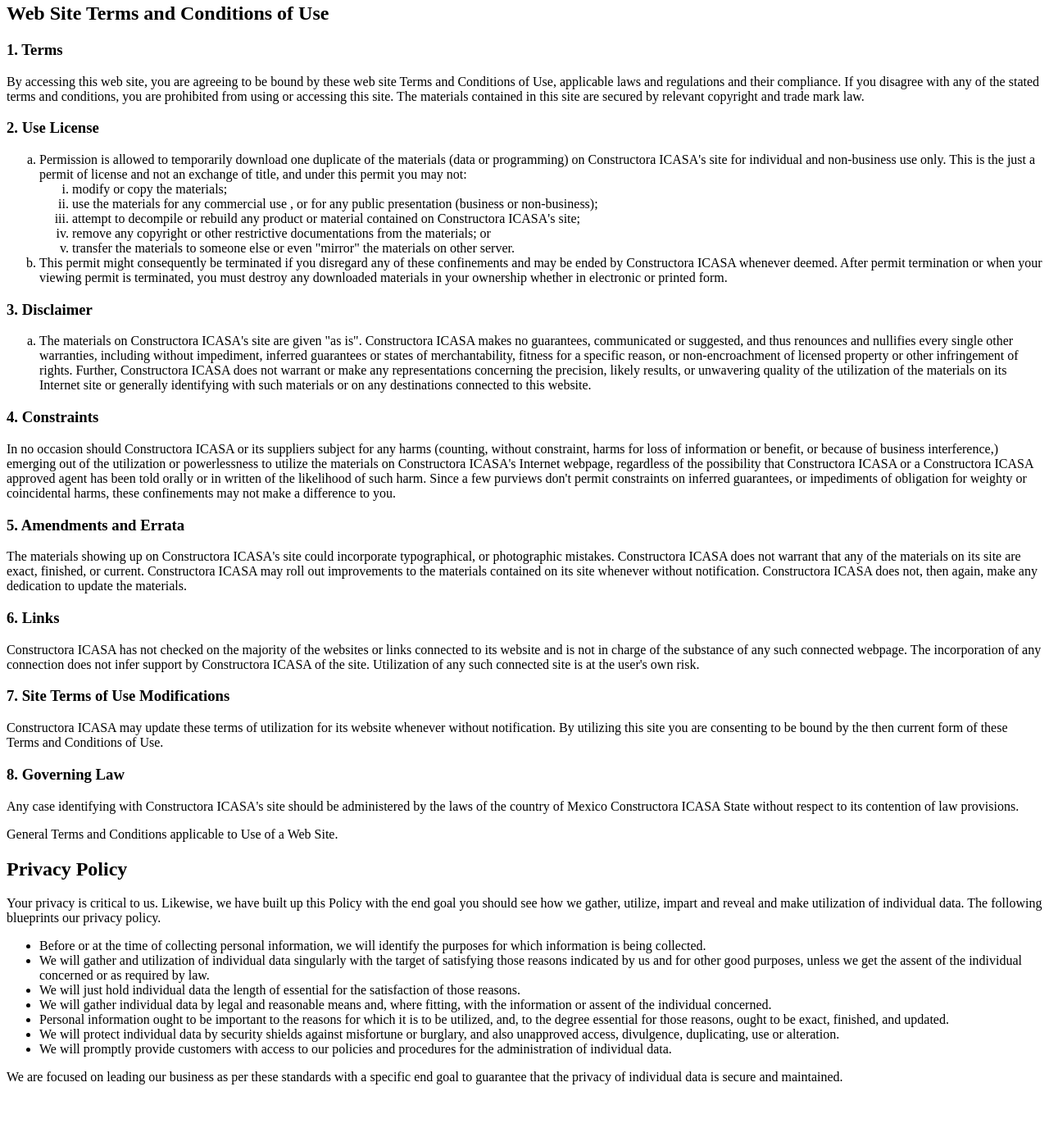
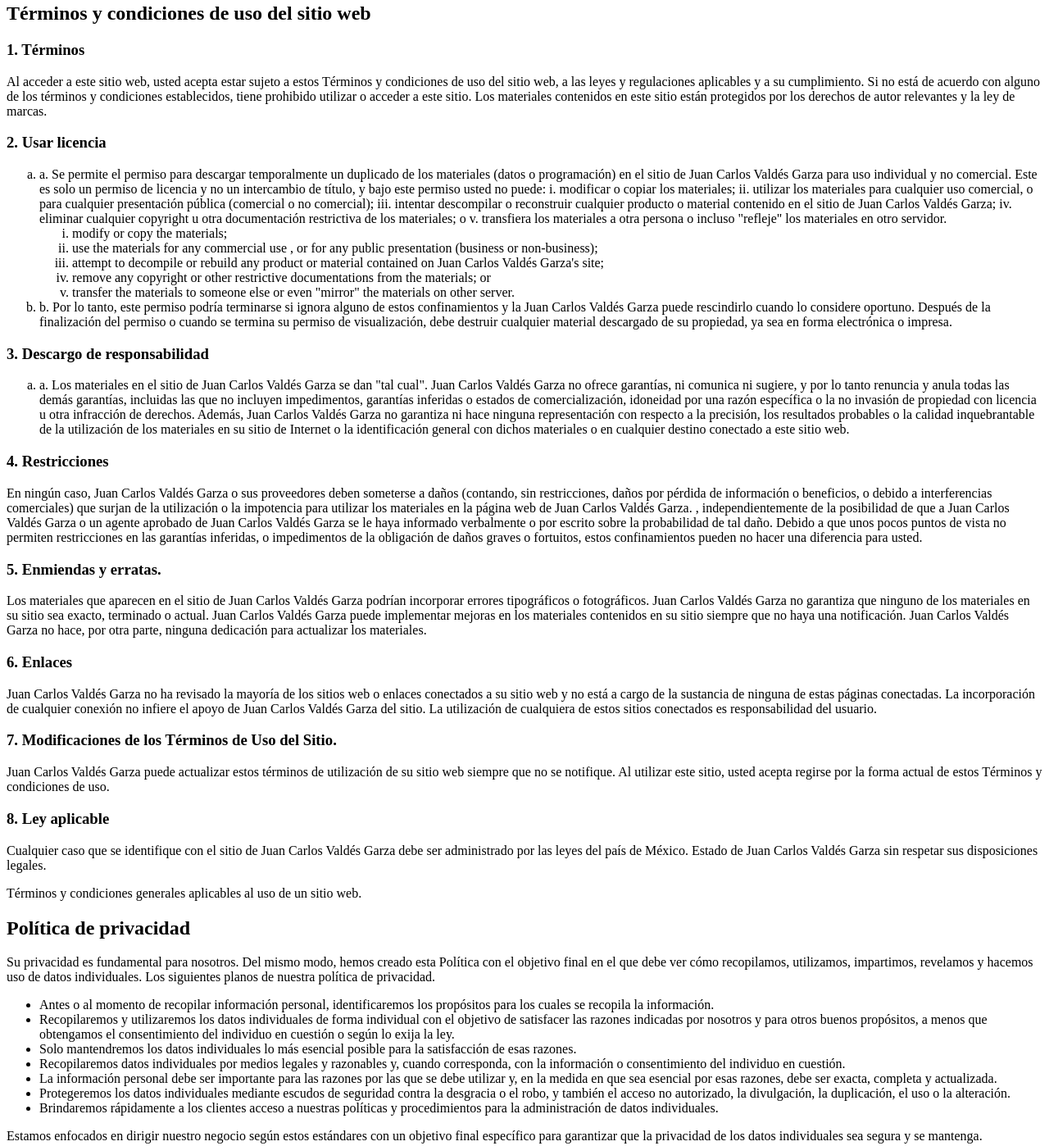
Before and after one commit to jcvg64/jcvg64.github.io, a plain HTML site: page index.html in a window 1280 px wide. Shown: the part 17-1415 px from the top of the page at 82% size. Before the commit the page ends 1356 px from the top, so only its background shows below. Drawn offline with Linux system fonts and the light colour scheme.

Commit message:
Update index.html

```diff
--- a/index.html
+++ b/index.html
@@ -2,126 +2,129 @@
 <html>
 <body>
 <h2>
-	Web Site Terms and Conditions of Use
+    Términos y condiciones de uso del sitio web
 </h2>
 
 <h3>
-	1. Terms
+    1. Términos
 </h3>
 
 <p>
-	By accessing this web site, you are agreeing to be bound by these web site Terms and Conditions of Use, applicable laws and regulations and their compliance. If you disagree with any of the stated terms and conditions, you are prohibited from using or accessing this site. The materials contained in this site are secured by relevant copyright and trade mark law.
+    Al acceder a este sitio web, usted acepta estar sujeto a estos Términos y condiciones de uso del sitio web, a las leyes y regulaciones aplicables y a su cumplimiento. Si no está de acuerdo con alguno de los términos y condiciones establecidos, tiene prohibido utilizar o acceder a este sitio. Los materiales contenidos en este sitio están protegidos por los derechos de autor relevantes y la ley de marcas.
 </p>
 
 <h3>
-	2. Use License
+    2. Usar licencia
 </h3>
 
 <ol type="a">
 	<li>
-		Permission is allowed to temporarily download one duplicate of the materials (data or programming) on Constructora ICASA's site for individual and non-business use only. This is the just a permit of license and not an exchange of title, and under this permit you may not:
+		a. Se permite el permiso para descargar temporalmente un duplicado de los materiales (datos o programación) en el sitio de Juan Carlos Valdés Garza para uso individual y no comercial. Este es solo un permiso de licencia y no un intercambio de título, y bajo este permiso usted no puede:
 
+            i. modificar o copiar los materiales;
+
+           ii. utilizar los materiales para cualquier uso comercial, o para cualquier presentación pública (comercial o no comercial);
+
+         iii. intentar descompilar o reconstruir cualquier producto o material contenido en el sitio de Juan Carlos Valdés Garza;
+
+         iv. eliminar cualquier copyright u otra documentación restrictiva de los materiales; o
+
+          v. transfiera los materiales a otra persona o incluso "refleje" los materiales en otro servidor.
 		<ol type="i">
 			<li>modify or copy the materials;</li>
 			<li>use the materials for any commercial use , or for any public presentation (business or non-business); </li>
-			<li>attempt to decompile or rebuild any product or material contained on Constructora ICASA's site;</li>
+			<li>attempt to decompile or rebuild any product or material contained on Juan Carlos Valdés Garza's site;</li>
 			<li>remove any copyright or other restrictive documentations from the materials; or</li>
 			<li>transfer the materials to someone else or even "mirror" the materials on other server.</li>
 		</ol>
 	</li>
 	<li>
-		This permit might consequently be terminated if you disregard any of these confinements and may be ended by Constructora ICASA whenever deemed. After permit termination or when your viewing permit is terminated, you must destroy any downloaded materials in your ownership whether in electronic or printed form.
+        b. Por lo tanto, este permiso podría terminarse si ignora alguno de estos confinamientos y la Juan Carlos Valdés Garza puede rescindirlo cuando lo considere oportuno. Después de la finalización del permiso o cuando se termina su permiso de visualización, debe destruir cualquier material descargado de su propiedad, ya sea en forma electrónica o impresa.
 	</li>
 </ol>
 
 <h3>
-	3. Disclaimer
+3. Descargo de responsabilidad
 </h3>
 
 <ol type="a">
 	<li>
-		The materials on Constructora ICASA's site are given "as is". Constructora ICASA makes no guarantees, communicated or suggested, and thus renounces and nullifies every single other warranties, including without impediment, inferred guarantees or states of merchantability, fitness for a specific reason, or non-encroachment of licensed property or other infringement of rights. Further, Constructora ICASA does not warrant or make any representations concerning the precision, likely results, or unwavering quality of the utilization of the materials on its Internet site or generally identifying with such materials or on any destinations connected to this website.
-	</li>
+        a. Los materiales en el sitio de Juan Carlos Valdés Garza se dan "tal cual". Juan Carlos Valdés Garza no ofrece garantías, ni comunica ni sugiere, y por lo tanto renuncia y anula todas las demás garantías, incluidas las que no incluyen impedimentos, garantías inferidas o estados de comercialización, idoneidad por una razón específica o la no invasión de propiedad con licencia u otra infracción de derechos. Además, Juan Carlos Valdés Garza no garantiza ni hace ninguna representación con respecto a la precisión, los resultados probables o la calidad inquebrantable de la utilización de los materiales en su sitio de Internet o la identificación general con dichos materiales o en cualquier destino conectado a este sitio web.	</li>
 </ol>
 
 <h3>
-	4. Constraints
+4. Restricciones
 </h3>
 
 <p>
-	In no occasion should Constructora ICASA or its suppliers subject for any harms (counting, without constraint, harms for loss of information or benefit, or because of business interference,) emerging out of the utilization or powerlessness to utilize the materials on Constructora ICASA's Internet webpage, regardless of the possibility that Constructora ICASA or a Constructora ICASA approved agent has been told orally or in written of the likelihood of such harm. Since a few purviews don't permit constraints on inferred guarantees, or impediments of obligation for weighty or coincidental harms, these confinements may not make a difference to you.
-</p>
+    En ningún caso, Juan Carlos Valdés Garza o sus proveedores deben someterse a daños (contando, sin restricciones, daños por pérdida de información o beneficios, o debido a interferencias comerciales) que surjan de la utilización o la impotencia para utilizar los materiales en la página web de Juan Carlos Valdés Garza. , independientemente de la posibilidad de que a Juan Carlos Valdés Garza o un agente aprobado de Juan Carlos Valdés Garza se le haya informado verbalmente o por escrito sobre la probabilidad de tal daño. Debido a que unos pocos puntos de vista no permiten restricciones en las garantías inferidas, o impedimentos de la obligación de daños graves o fortuitos, estos confinamientos pueden no hacer una diferencia para usted.</p>
 
 <h3>
-	5. Amendments and Errata
+5. Enmiendas y erratas.
 </h3>
 
 <p>
-	The materials showing up on Constructora ICASA's site could incorporate typographical, or photographic mistakes. Constructora ICASA does not warrant that any of the materials on its site are exact, finished, or current. Constructora ICASA may roll out improvements to the materials contained on its site whenever without notification. Constructora ICASA does not, then again, make any dedication to update the materials.
-</p>
+    Los materiales que aparecen en el sitio de Juan Carlos Valdés Garza podrían incorporar errores tipográficos o fotográficos. Juan Carlos Valdés Garza no garantiza que ninguno de los materiales en su sitio sea exacto, terminado o actual. Juan Carlos Valdés Garza puede implementar mejoras en los materiales contenidos en su sitio siempre que no haya una notificación. Juan Carlos Valdés Garza no hace, por otra parte, ninguna dedicación para actualizar los materiales.</p>
 
 <h3>
-	6. Links
+6. Enlaces
 </h3>
 
 <p>
-	Constructora ICASA has not checked on the majority of the websites or links connected to its website and is not in charge of the substance of any such connected webpage. The incorporation of any connection does not infer support by Constructora ICASA of the site. Utilization of any such connected site is at the user's own risk.
-</p>
+    Juan Carlos Valdés Garza no ha revisado la mayoría de los sitios web o enlaces conectados a su sitio web y no está a cargo de la sustancia de ninguna de estas páginas conectadas. La incorporación de cualquier conexión no infiere el apoyo de Juan Carlos Valdés Garza del sitio. La utilización de cualquiera de estos sitios conectados es responsabilidad del usuario.</p>
 
 <h3>
-	7. Site Terms of Use Modifications
+7. Modificaciones de los Términos de Uso del Sitio.
 </h3>
 
 <p>
-	Constructora ICASA may update these terms of utilization for its website whenever without notification. By utilizing this site you are consenting to be bound by the then current form of these Terms and Conditions of Use.
-</p>
+    Juan Carlos Valdés Garza puede actualizar estos términos de utilización de su sitio web siempre que no se notifique. Al utilizar este sitio, usted acepta regirse por la forma actual de estos Términos y condiciones de uso.</p>
 
 <h3>
-	8. Governing Law
+8. Ley aplicable
 </h3>
 
 <p>
-	Any case identifying with Constructora ICASA's site should be administered by the laws of the country of Mexico Constructora ICASA State without respect to its contention of law provisions.
-</p>
+    Cualquier caso que se identifique con el sitio de Juan Carlos Valdés Garza debe ser administrado por las leyes del país de México. Estado de Juan Carlos Valdés Garza sin respetar sus disposiciones legales.</p>
 
 <p>
-	General Terms and Conditions applicable to Use of a Web Site.
-</p>
+    Términos y condiciones generales aplicables al uso de un sitio web.
+    </p>
 
 <h2>
-	Privacy Policy
+    Política de privacidad
 </h2>
 
 <p>
-	Your privacy is critical to us. Likewise, we have built up this Policy with the end goal you should see how we gather, utilize, impart and reveal and make utilization of individual data. The following blueprints our privacy policy.
+    Su privacidad es fundamental para nosotros. Del mismo modo, hemos creado esta Política con el objetivo final en el que debe ver cómo recopilamos, utilizamos, impartimos, revelamos y hacemos uso de datos individuales. Los siguientes planos de nuestra política de privacidad.
 </p>
 
 <ul>
 	<li>
-		Before or at the time of collecting personal information, we will identify the purposes for which information is being collected.
+        Antes o al momento de recopilar información personal, identificaremos los propósitos para los cuales se recopila la información.
+    </li>
+	<li>
+        Recopilaremos y utilizaremos los datos individuales de forma individual con el objetivo de satisfacer las razones indicadas por nosotros y para otros buenos propósitos, a menos que obtengamos el consentimiento del individuo en cuestión o según lo exija la ley.
 	</li>
 	<li>
-		We will gather and utilization of individual data singularly with the target of satisfying those reasons indicated by us and for other good purposes, unless we get the assent of the individual concerned or as required by law.
+        Solo mantendremos los datos individuales lo más esencial posible para la satisfacción de esas razones.
 	</li>
 	<li>
-		We will just hold individual data the length of essential for the satisfaction of those reasons.
+        Recopilaremos datos individuales por medios legales y razonables y, cuando corresponda, con la información o consentimiento del individuo en cuestión.
 	</li>
 	<li>
-		We will gather individual data by legal and reasonable means and, where fitting, with the information or assent of the individual concerned.
+        La información personal debe ser importante para las razones por las que se debe utilizar y, en la medida en que sea esencial por esas razones, debe ser exacta, completa y actualizada.
 	</li>
 	<li>
-		Personal information ought to be important to the reasons for which it is to be utilized, and, to the degree essential for those reasons, ought to be exact, finished, and updated.
+        Protegeremos los datos individuales mediante escudos de seguridad contra la desgracia o el robo, y también el acceso no autorizado, la divulgación, la duplicación, el uso o la alteración.
 	</li>
 	<li>
-		We will protect individual data by security shields against misfortune or burglary, and also unapproved access, divulgence, duplicating, use or alteration.
-	</li>
-	<li>
-		We will promptly provide customers with access to our policies and procedures for the administration of individual data.
+        Brindaremos rápidamente a los clientes acceso a nuestras políticas y procedimientos para la administración de datos individuales.	</li>
 	</li>
 </ul>
 
 <p>
-	We are focused on leading our business as per these standards with a specific end goal to guarantee that the privacy of individual data is secure and maintained.
+    Estamos enfocados en dirigir nuestro negocio según estos estándares con un objetivo final específico para garantizar que la privacidad de los datos individuales sea segura y se mantenga.
 </p>
 </body>
 </html>
```
